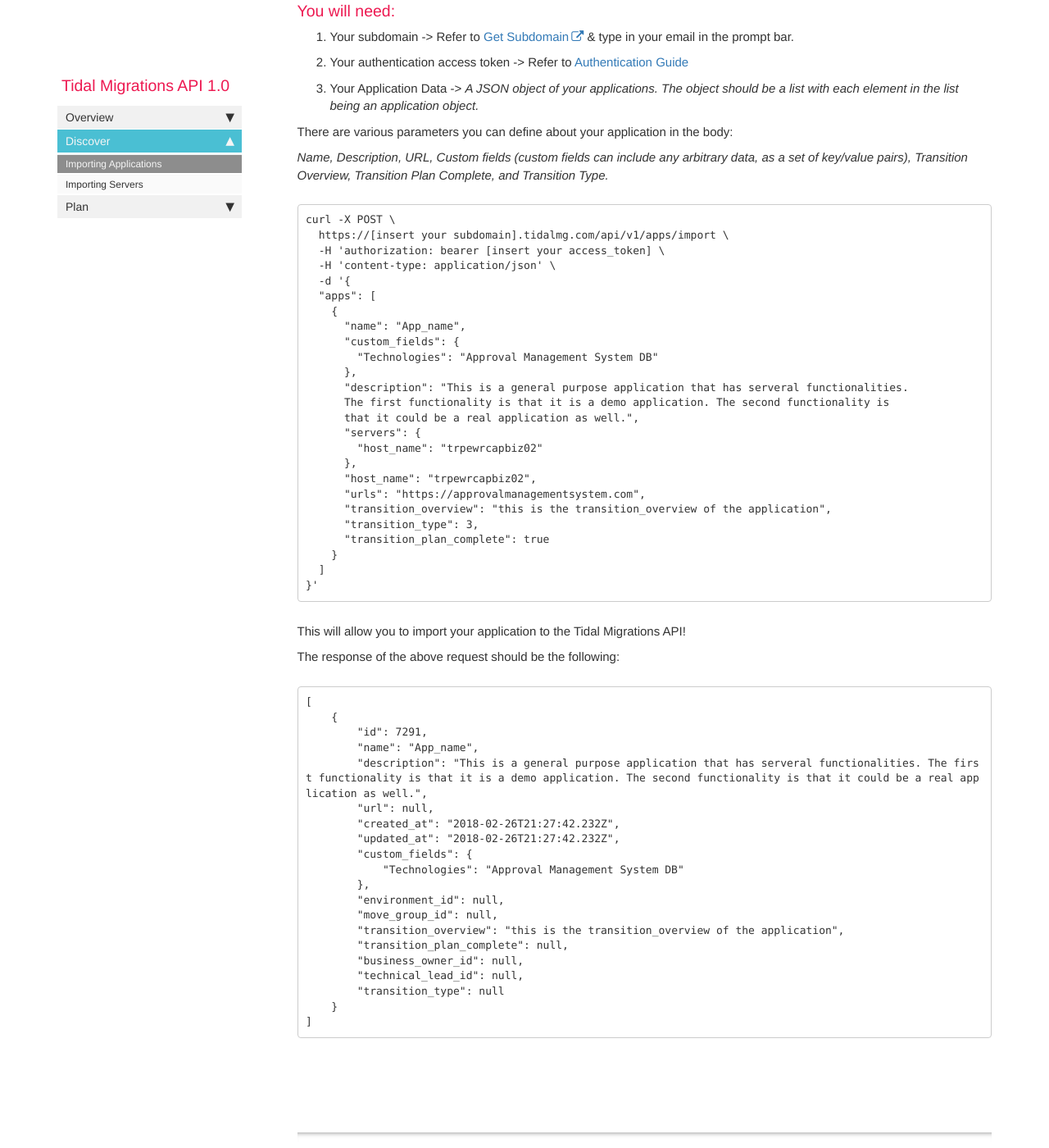
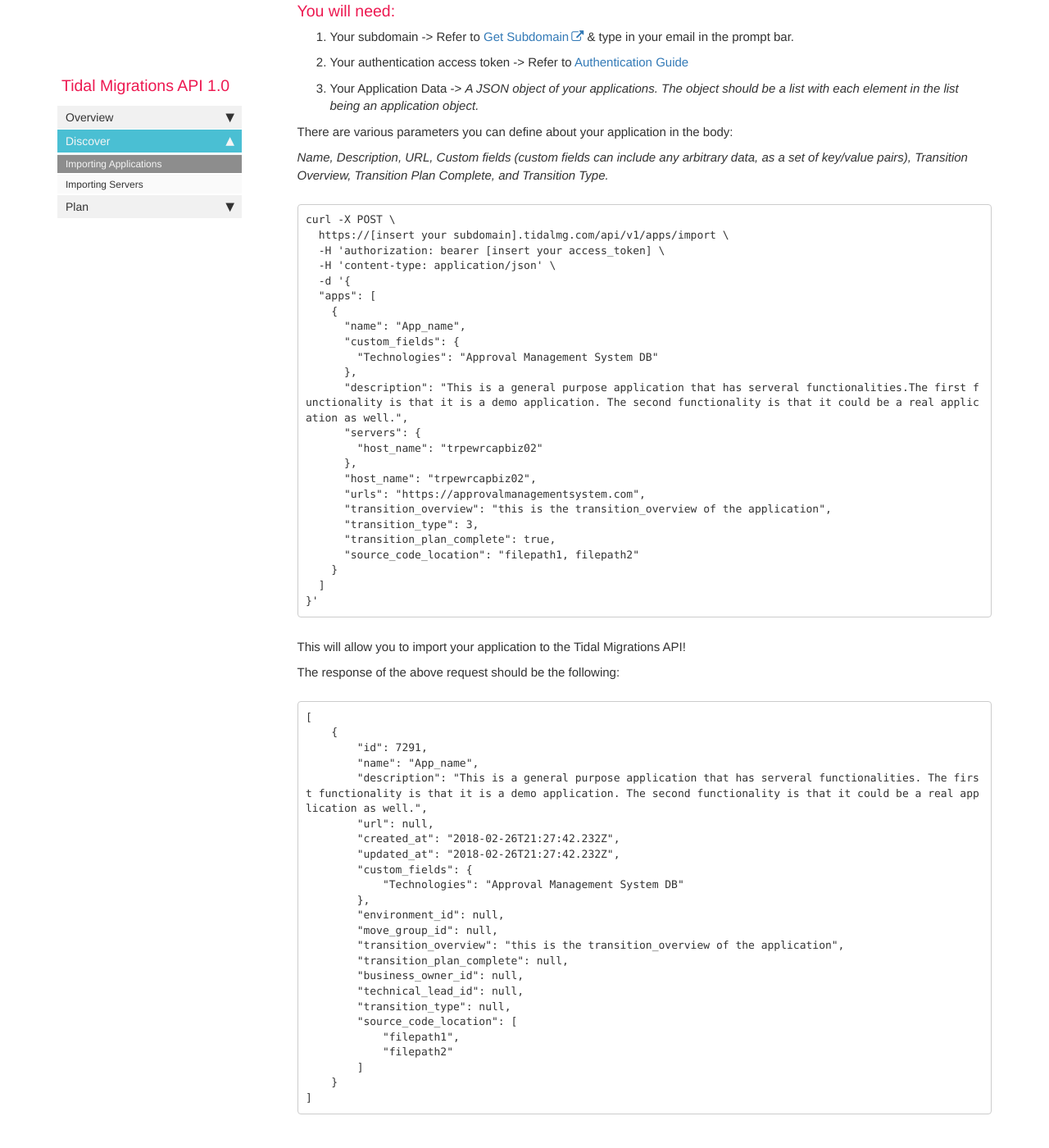
Before and after one commit to tidalmigrations/tidalmigrations.github.io, a Jekyll site: the page built from pages/api/importing_applications.md, in a window 1280 px wide and 1400 px high, scrolled down 407 px. Shown: the whole window at 82% size. Built offline with Jekyll 4.4.1, drawn with Linux system fonts in a browser that asks for light colours; nearby versions of some CDN libraries; comment, search, counter and statistics services are not loaded.

Commit message:
add source code field to the apps model (#28)
* add source code field to the apps model

* fix request body

* fix typo in request response

````diff
--- a/pages/api/importing_applications.md
+++ b/pages/api/importing_applications.md
@@ -44,9 +44,7 @@ curl -X POST \
       "custom_fields": {
         "Technologies": "Approval Management System DB"
       },
-      "description": "This is a general purpose application that has serveral functionalities.
-      The first functionality is that it is a demo application. The second functionality is
-      that it could be a real application as well.",
+      "description": "This is a general purpose application that has serveral functionalities.The first functionality is that it is a demo application. The second functionality is that it could be a real application as well.",
       "servers": {
         "host_name": "trpewrcapbiz02"
       },
@@ -54,7 +52,8 @@ curl -X POST \
       "urls": "https://approvalmanagementsystem.com",
       "transition_overview": "this is the transition_overview of the application",
       "transition_type": 3,
-      "transition_plan_complete": true
+      "transition_plan_complete": true,
+      "source_code_location": "filepath1, filepath2"
     }
   ]
 }'
@@ -81,7 +80,11 @@ The response of the above request should be the following:
         "transition_plan_complete": null,
         "business_owner_id": null,
         "technical_lead_id": null,
-        "transition_type": null
+        "transition_type": null,
+        "source_code_location": [
+            "filepath1",
+            "filepath2"
+        ]
     }
 ]
  ```
````
Also changed, not shown: pages/api/get_several.md (+12 -0 lines), pages/tidal tools/syncservers.md (+5 -1 lines).
